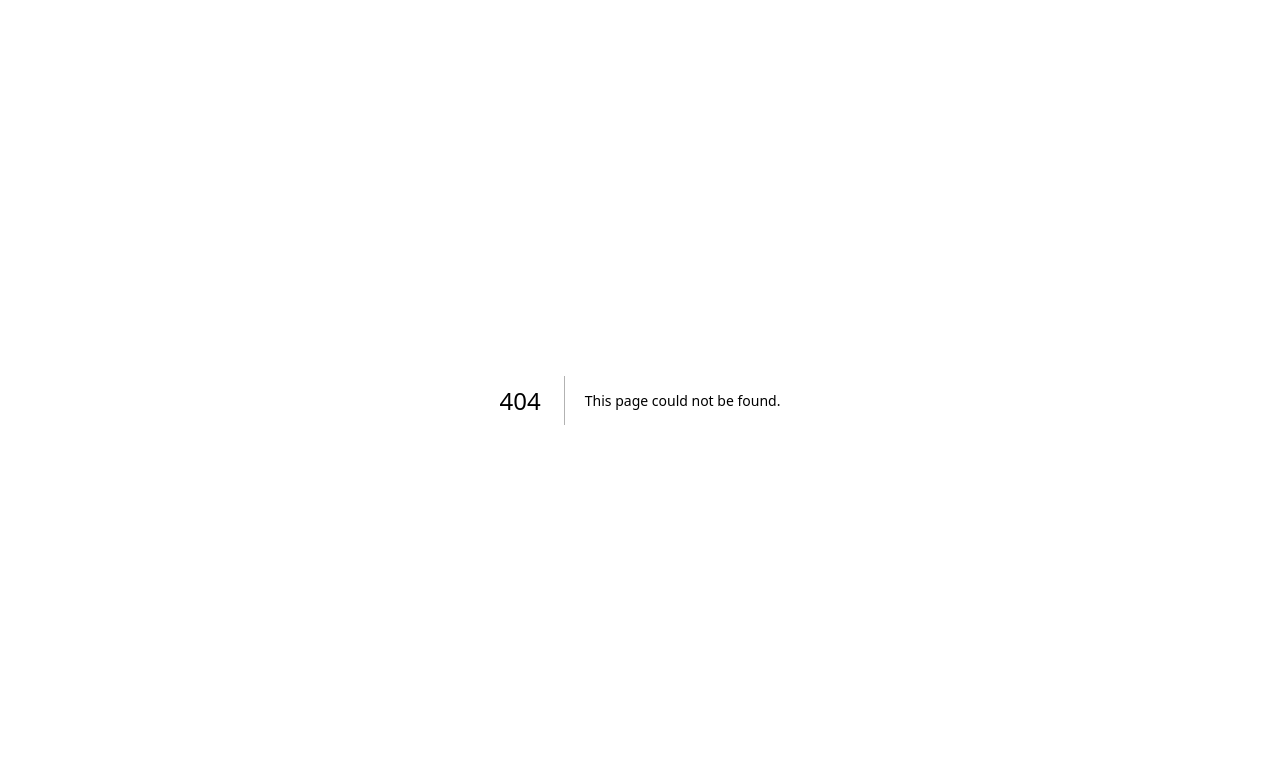
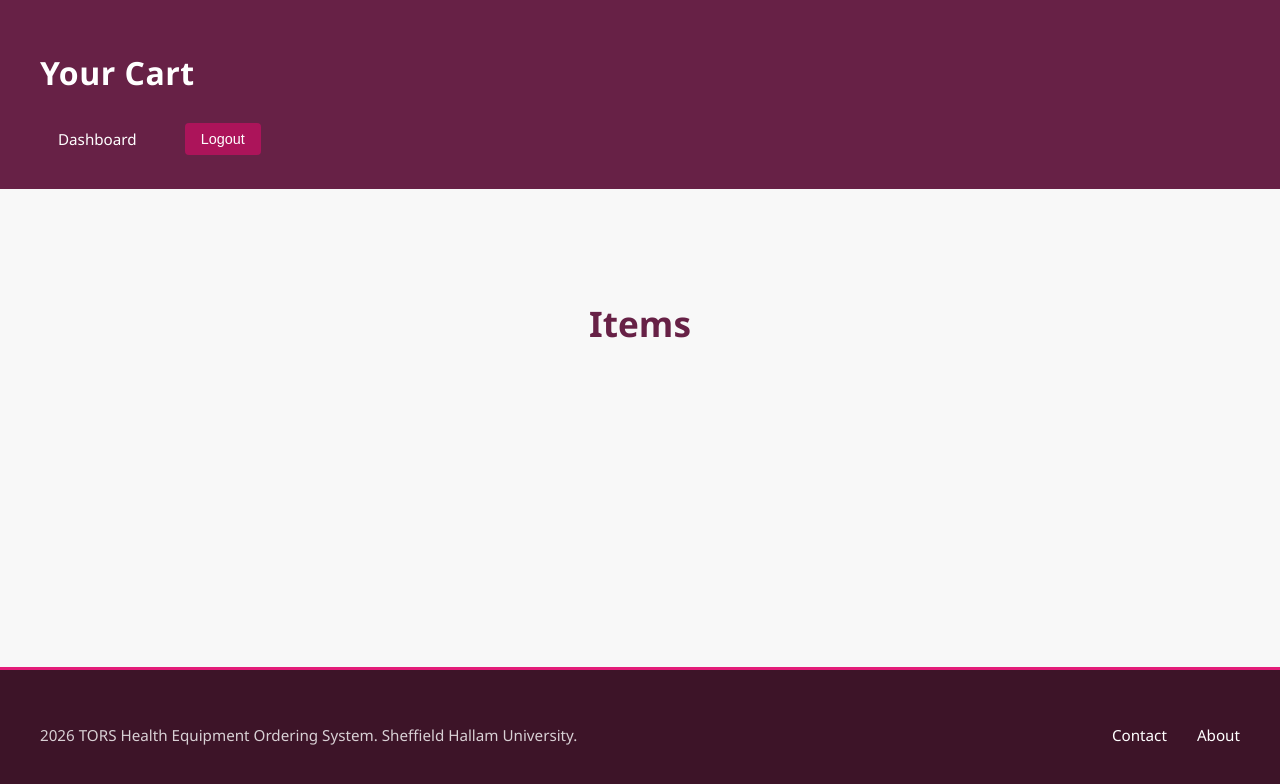
Before and after one commit to LabibMiah/TOR-ing, a Next.js app in the folder tor-ings-app/: page /dashboard/cart in a window 1280 px wide. Before the commit this address had no page. Shown: the top 784 px of the page. Built offline with nearby package versions, Linux system fonts and the light colour scheme; no server answers.

Commit message:
Cart page done

```diff
--- /dev/null
+++ b/tor-ings-app/app/dashboard/cart/cart.module.css
@@ -0,0 +1,216 @@
+/* Color Variables */
+:root {
+  --hallam-maroon: #672146;
+  --collegiate-crimson: #AC145A;
+  --hallam-pink: #E31C79;
+  --text-white: #ffffff;
+  --text-light: #f0f0f0;
+  --dark-bg: #3d1428;
+}
+
+.main {
+  min-height: 100vh;
+  display: flex;
+  flex-direction: column;
+  background-color: #f8f8f8;
+  font-family: "Segoe UI", Arial, sans-serif;
+  margin: 0;
+  padding: 0;
+  box-sizing: border-box;
+}
+
+/* HEADER */
+.header {
+  background-color: var(--hallam-maroon);
+  color: var(--text-white);
+  padding: 30px 20px;
+}
+
+.headerContent {
+  max-width: 1200px;
+  margin: 0 auto;
+  margin-bottom: 25px;
+}
+
+.header h1 {
+  font-size: 2rem;
+  font-weight: 700;
+  margin-bottom: 8px;
+  letter-spacing: 0.5px;
+}
+
+.subtitle {
+  font-size: 1rem;
+  color: rgba(255, 255, 255, 0.9);
+  font-weight: 300;
+}
+
+.nav {
+  max-width: 1200px;
+  margin: 0 auto;
+  display: flex;
+  justify-content: flex-start;
+  align-items: center;
+  gap: 30px;
+  flex-wrap: wrap;
+}
+
+.nav a {
+  color: var(--text-white);
+  text-decoration: none;
+  font-size: 0.95rem;
+  font-weight: 500;
+  padding: 8px 16px;
+  border-radius: 4px;
+  border: 2px solid transparent;
+}
+
+.loginBtn {
+  background-color: var(--hallam-pink);
+  border-color: var(--hallam-pink) !important;
+  margin-left: auto;
+}
+
+/* HERO SECTION */
+.hero {
+  background-color: var(--hallam-maroon);
+  color: var(--text-white);
+  padding: 100px 20px;
+  text-align: center;
+  flex: 1;
+  display: flex;
+  align-items: center;
+  justify-content: center;
+}
+
+.heroContent {
+  max-width: 800px;
+}
+
+.heroContent h2 {
+  font-size: 2.8rem;
+  font-weight: 700;
+  margin-bottom: 20px;
+  line-height: 1.3;
+}
+
+.heroContent p {
+  font-size: 1.2rem;
+  margin-bottom: 40px;
+  color: rgba(255, 255, 255, 0.95);
+  line-height: 1.6;
+}
+
+
+/* FEATURES SECTION */
+.features {
+  max-width: 1200px;
+  margin: 80px auto;
+  padding: 0 20px;
+  width: 100%;
+}
+
+.features h2 {
+  text-align: center;
+  font-size: 2.2rem;
+  color: var(--hallam-maroon);
+  margin-bottom: 60px;
+  font-weight: 700;
+}
+
+.featureGrid {
+  display: grid;
+  grid-template-columns: repeat(auto-fit, minmax(280px, 1fr));
+  gap: 30px;
+  margin-bottom: 60px;
+}
+
+.featureCard {
+  background-color: var(--hallam-maroon);
+  color: var(--text-white);
+  padding: 40px 30px;
+  border-radius: 8px;
+  position: relative;
+}
+
+.featureNumber {
+  font-size: 3rem;
+  font-weight: 700;
+  color: var(--hallam-pink);
+  margin-bottom: 15px;
+  opacity: 0.8;
+}
+
+.featureCard h3 {
+  font-size: 1.5rem;
+  margin-bottom: 15px;
+  font-weight: 600;
+  color: var(--hallam-pink);
+}
+
+.featureCard p {
+  font-size: 0.95rem;
+  line-height: 1.6;
+  margin-bottom: 20px;
+  color: rgba(255, 255, 255, 0.95);
+}
+
+.featureList {
+  list-style: none;
+}
+
+.featureList li {
+  font-size: 0.9rem;
+  padding: 8px 0;
+  padding-left: 20px;
+  position: relative;
+  color: rgba(255, 255, 255, 0.9);
+  line-height: 1.5;
+}
+
+.featureList li:before {
+  content: "✓";
+  position: absolute;
+  left: 0;
+  color: var(--hallam-pink);
+  font-weight: bold;
+}
+
+
+
+
+
+.footer {
+  background-color: var(--dark-bg);
+  color: var(--text-white);
+  margin-top: auto;
+  padding: 40px 20px;
+  border-top: 3px solid var(--hallam-pink);
+}
+
+.footerContent {
+  max-width: 1200px;
+  margin: 0 auto;
+  display: flex;
+  justify-content: space-between;
+  align-items: center;
+  flex-wrap: wrap;
+  gap: 30px;
+}
+
+.footerContent p {
+  font-size: 0.95rem;
+  color: rgba(255, 255, 255, 0.8);
+}
+
+.footerNav {
+  display: flex;
+  gap: 30px;
+  list-style: none;
+}
+
+.footerNav a {
+  color: var(--text-white);
+  text-decoration: none;
+  font-size: 0.95rem;
+}
--- /dev/null
+++ b/tor-ings-app/app/dashboard/cart/page.tsx
@@ -0,0 +1,38 @@
+import LogoutButton from "../logout-button";
+import styles from "./cart.module.css";
+import Link from "next/link";
+
+export default function Home() {
+  return (
+    <main className={styles.main}>
+      <header className={styles.header}>
+        <div className={styles.headerContent}>
+          <h1>Your Cart</h1>
+        </div>
+
+        <nav className={styles.nav}>
+          <Link href="/dashboard">Dashboard</Link>
+          <LogoutButton />
+        </nav>
+      </header>
+
+
+
+      <section className={styles.features}>
+        <h2>Items</h2>
+
+      </section>
+
+
+      <footer className={styles.footer}>
+        <div className={styles.footerContent}>
+          <p> 2026 TORS Health Equipment Ordering System. Sheffield Hallam University.</p>
+          <nav className={styles.footerNav}>
+            <Link href="/contact">Contact</Link>
+            <Link href="/about">About</Link>
+          </nav>
+        </div>
+      </footer>
+    </main>
+  );
+}
--- a/tor-ings-app/app/dashboard/logout-button.tsx
+++ b/tor-ings-app/app/dashboard/logout-button.tsx
@@ -31,7 +31,7 @@ export default function LogoutButton() {
       onClick={handleLogout}
       style={{
         padding: "0.5rem 1rem",
-        backgroundColor: "#ff4444",
+        backgroundColor: "#AC145A",
         color: "white",
         border: "none",
         borderRadius: "4px",
```
Also changed, not shown: tor-ings-app/app/dashboard/page.tsx (+21 -6 lines), tor-ings-app/app/Login/login.module.css (deleted), 1 other file (tests, documents, lock files or other folders).
